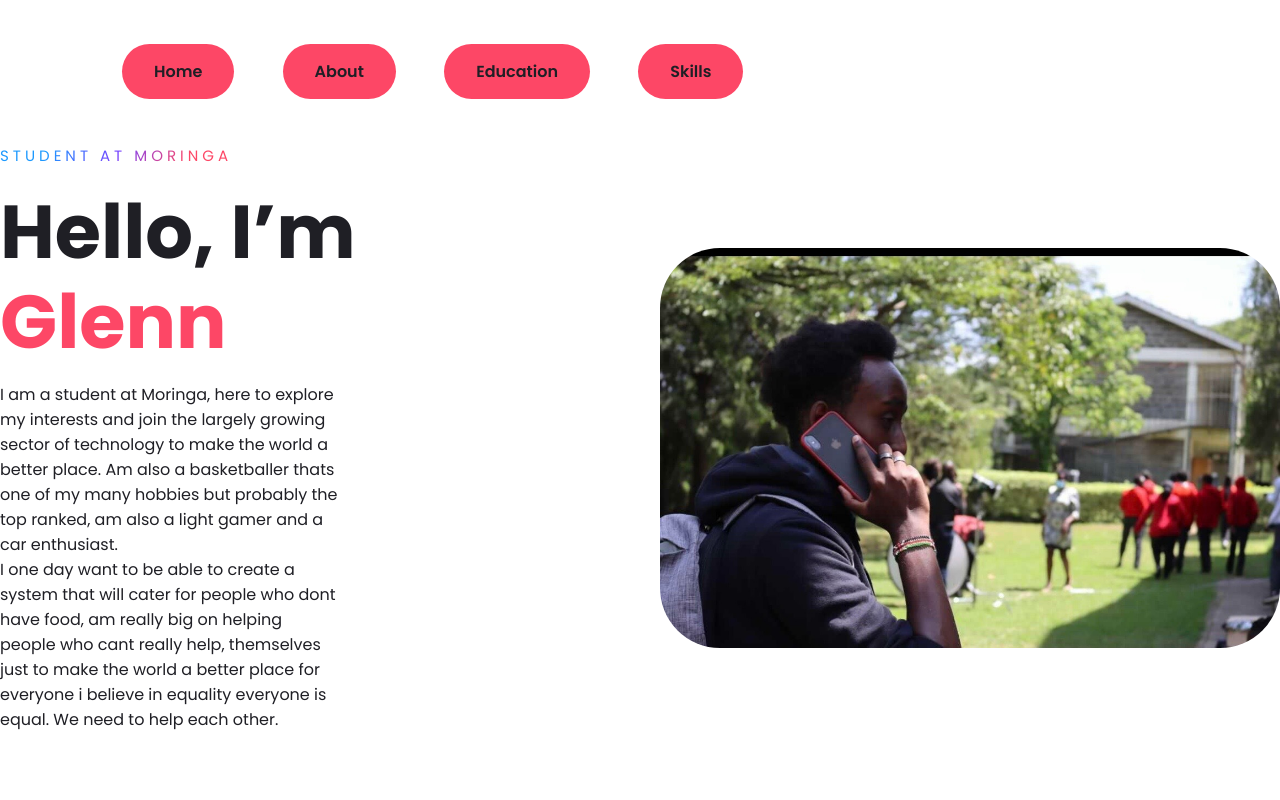
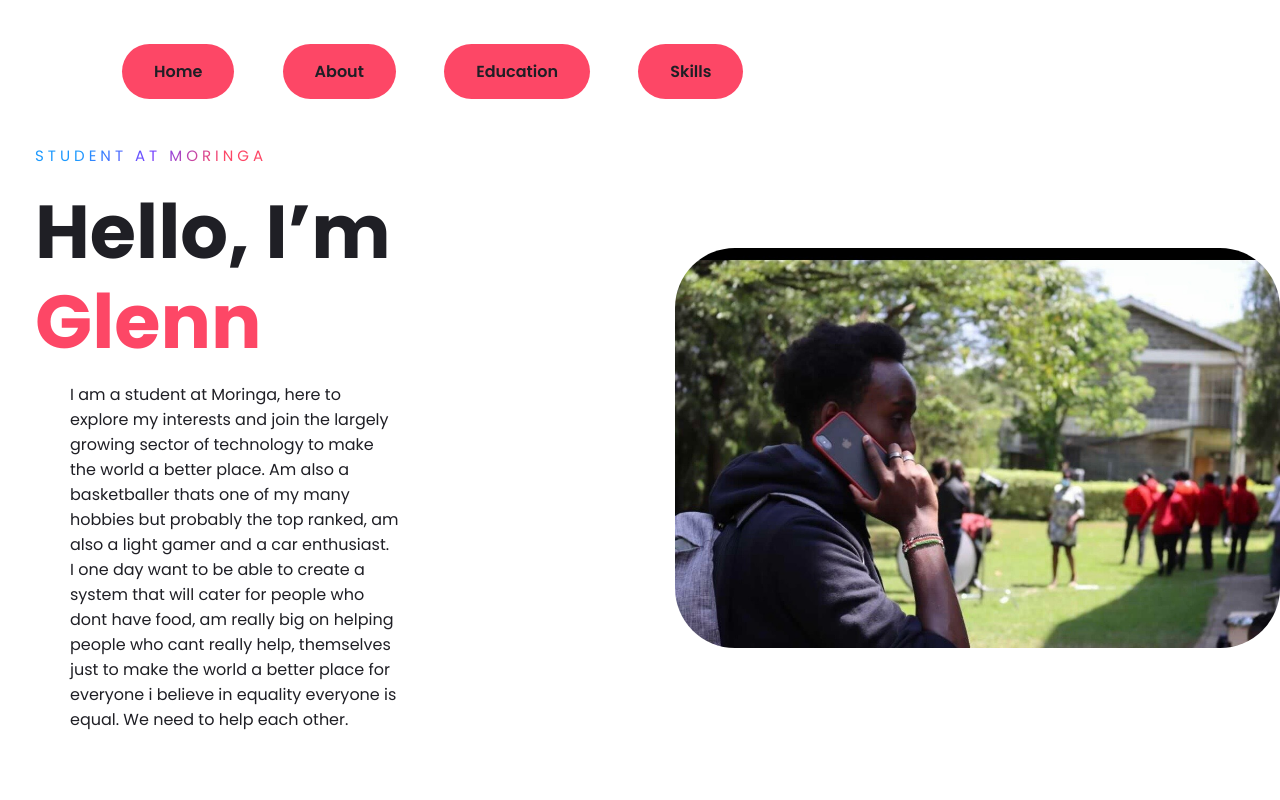
Before and after one commit to Glenn-Nguyo/Personal-Website, a plain HTML site: page index.html in a window 1280 px wide. Shown: the top 800 px of the page. Drawn offline with Linux system fonts and the light colour scheme.

Commit message:
Done Updated

```diff
--- a/script.js
+++ b/script.js
@@ -0,0 +1 @@
+/*Javascript code*/
--- a/style.css
+++ b/style.css
@@ -45,10 +45,13 @@ nav ul li a:hover:after{
     width: 100%;
     height: 100vh;
     background-size: cover;
+    line-height: normal;
 }
 .content{
     display: flex;
     align-items: center;
+    word-spacing: normal;
+    margin-left: 35px;
 }
 .Intro{
     flex: 1;
@@ -59,7 +62,7 @@ nav ul li a:hover:after{
    object-fit: cover;
    max-height: 400px;
    border-radius: 60px;
-   margin-left: 40px;
+   margin-left: 35px;
 }
 .content .title{
     color: #1f1f25;
@@ -88,6 +91,7 @@ nav ul li a:hover:after{
     color:#1f1f25;
     margin-top: 15px;
     margin-bottom: 20px;
+    margin-left: 35px;
 }
 .btn{
     color: #1f1f25;
@@ -99,7 +103,7 @@ nav ul li a:hover:after{
   font-size: 16px;
   margin: 4px 2px;
   cursor: pointer;
-  border-radius: 50px;
+  border-radius: 60px;
   background-color: #fd4766;
   font-weight: 600;
 }
```
